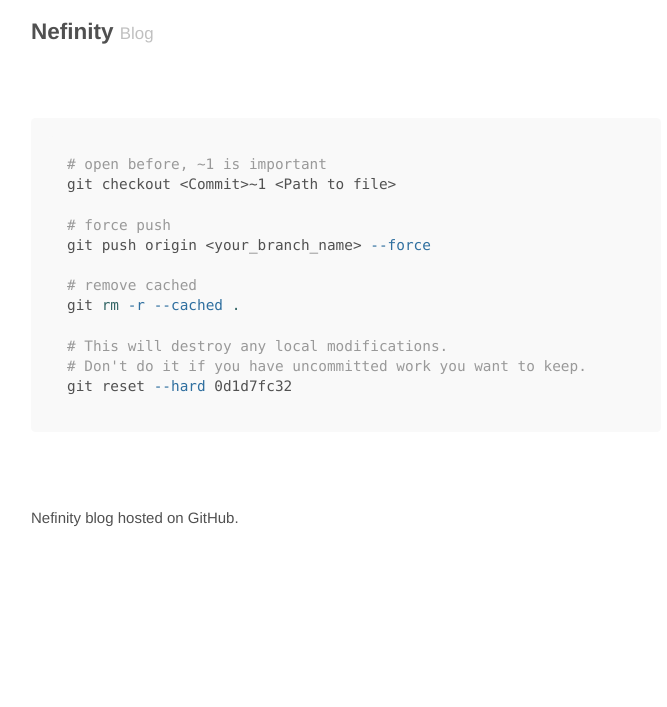
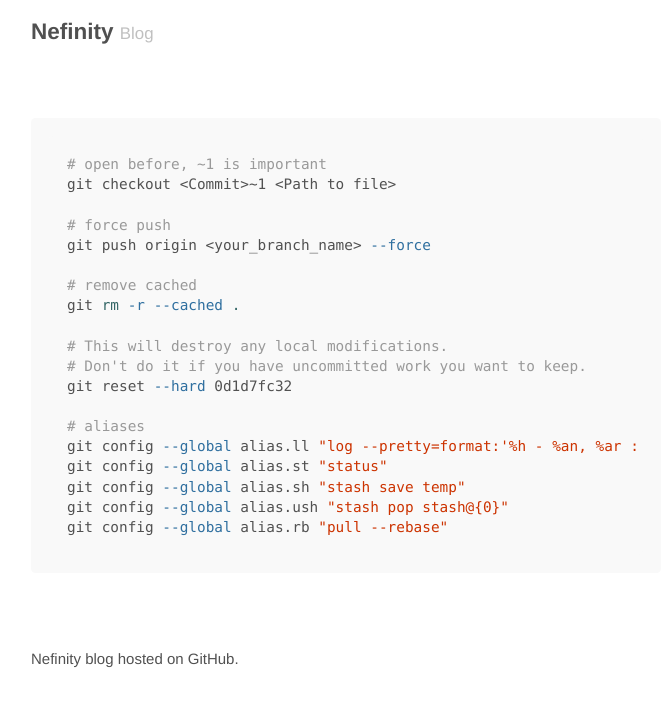
Before and after one commit to yatyricky/yatyricky.github.io, a Jekyll site: the page built from notes/Command/Git cheat sheet.md, in a window 1280 px wide. Shown: the top 707 px of the page, without its empty margins (294-961 px from the left). Built offline with Jekyll 4.4.1, drawn with Linux system fonts in a browser that asks for light colours; our own code applies the rules of GitHub Pages for plain Markdown files.

Commit message:
git cmds

````diff
--- a/notes/Command/Git cheat sheet.md
+++ b/notes/Command/Git cheat sheet.md
@@ -11,4 +11,11 @@ git rm -r --cached .
 # This will destroy any local modifications.
 # Don't do it if you have uncommitted work you want to keep.
 git reset --hard 0d1d7fc32
+
+# aliases
+git config --global alias.ll "log --pretty=format:'%h - %an, %ar : %s'"
+git config --global alias.st "status"
+git config --global alias.sh "stash save temp"
+git config --global alias.ush "stash pop stash@{0}"
+git config --global alias.rb "pull --rebase"
 ```
````
